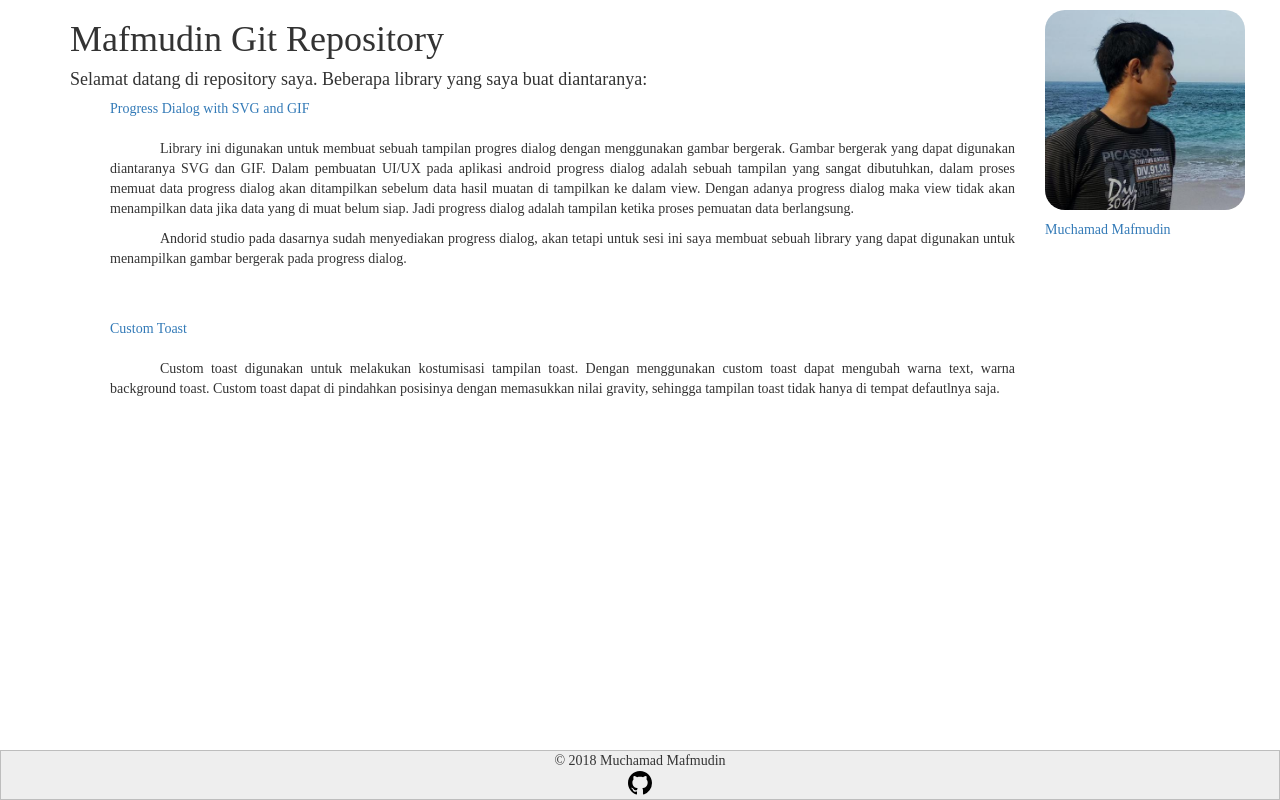
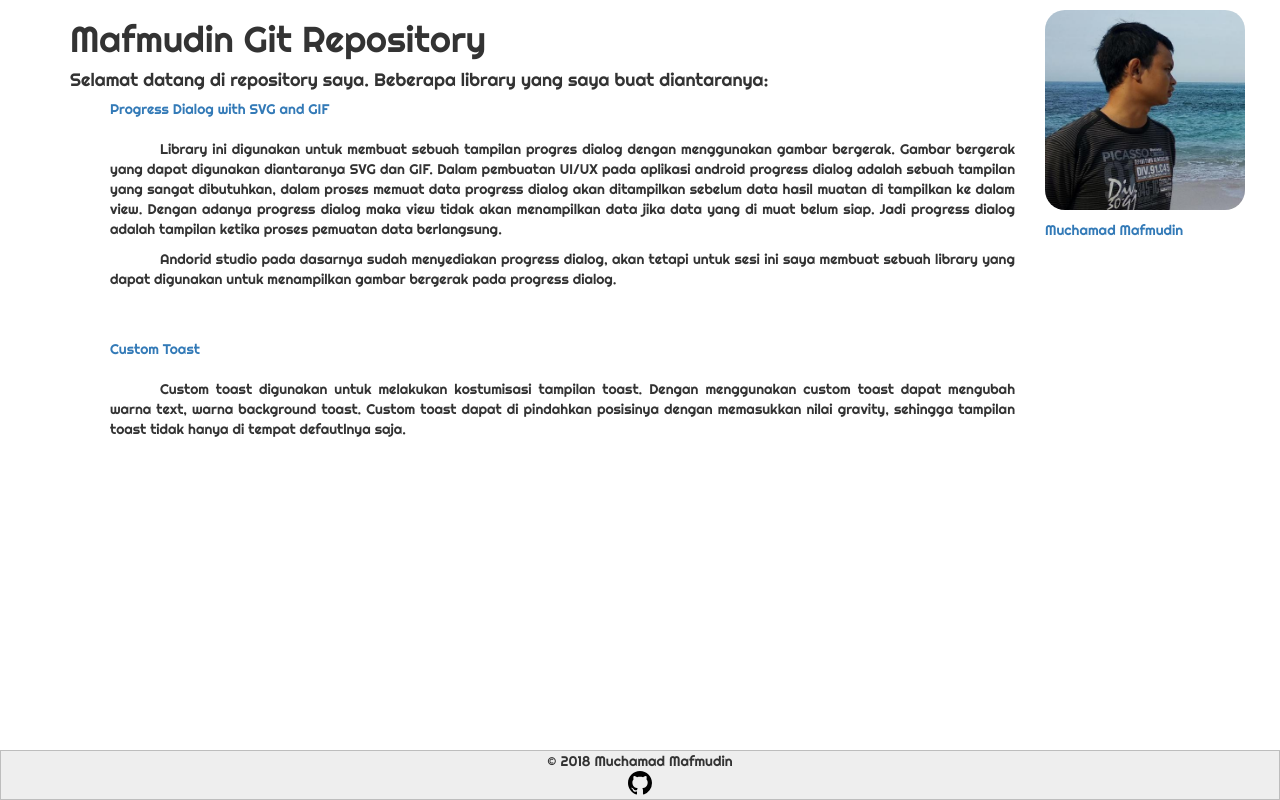
Before and after one commit to mafmudin/mafmudin.github.io, a PHP site: page / in a window 1280 px wide. Run offline with PHP 8.4, Linux system fonts and the light colour scheme; some web fonts are replaced.

Commit message:
update font

```diff
--- a/css/mystyle.css
+++ b/css/mystyle.css
@@ -67,8 +67,9 @@ ul {
 
 @font-face {
     font-family: 'poiret_oneregular';
-    src: url('poiretone-regular-webfont.woff2') format('woff2'),
-         url('poiretone-regular-webfont.woff') format('woff');
-    font-weight: normal;
-    font-style: normal;
+    src: url('../font/righteous-regular-webfont.woff2') format('woff2'),
+         url('../font/righteous-regular-webfont.woff') format('woff');
+    font-weight: bold;
+    font-style: ;
+
 }
--- a/index.html
+++ b/index.html
@@ -2,17 +2,18 @@
 <html>
 <head>
 	<link rel="shortcut icon" type="image/x-icon" href="images/favicon.ico">
-	<link rel="stylesheet" type="text/css" href="css/mystyle.css">
+	<link rel="stylesheet" href="css/mystyle.css" type="text/css" charset="utf-8">
+	<link rel="stylesheet" href="css/stylesheet.css" type="text/css" charset="utf-8" />
 	<link href="css/bootstrap.min.css" rel="stylesheet">
 	<style type="text/css">
-		body.customFont {
+		body{
 			font-family: 'poiret_oneregular';
 		}
 	</style>
 	<title>Mafmudin Git</title>
 	</style>
 </head>
-<body class="customFont">
+<body>
 	<div class="container">
 		<div class="row">
 			<div class="col-md-10">
```
Also changed, not shown: font/righteous-regular-webfont.woff (added), font/righteous-regular-webfont.woff2 (added).
